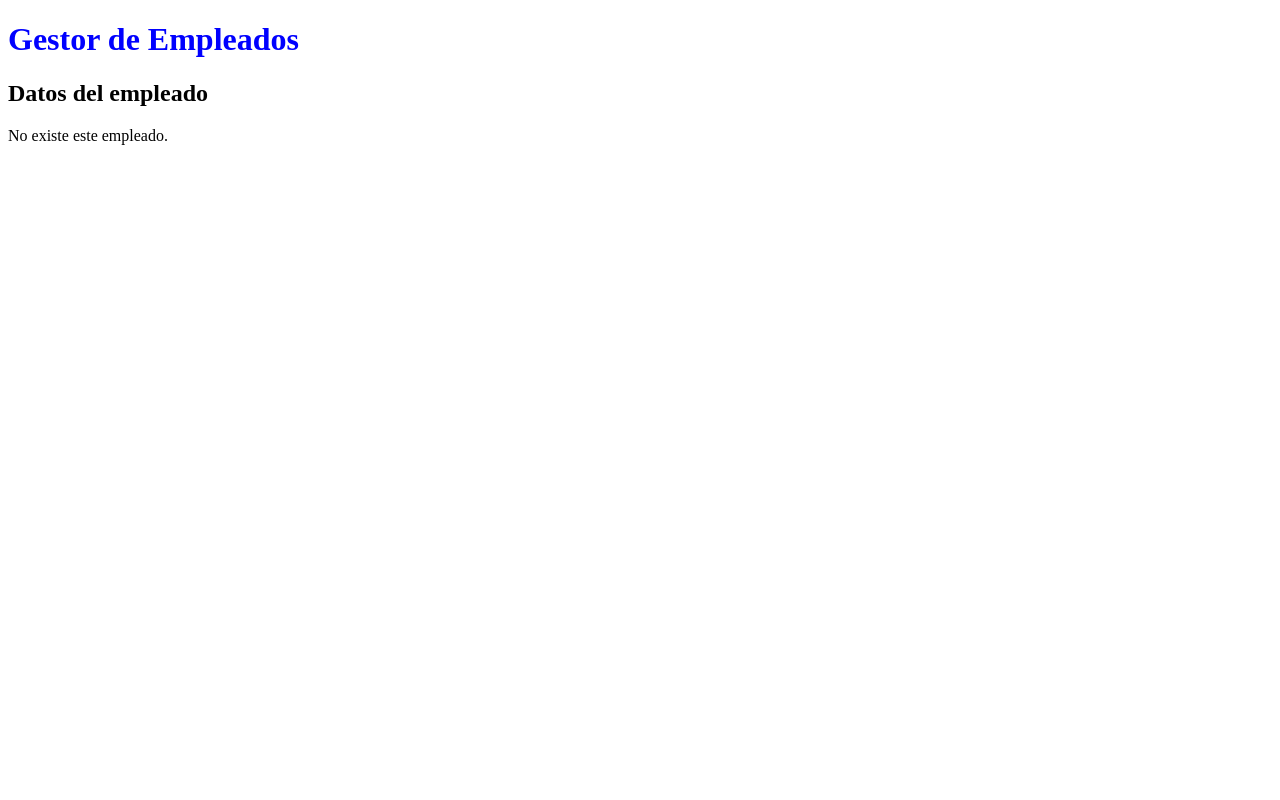
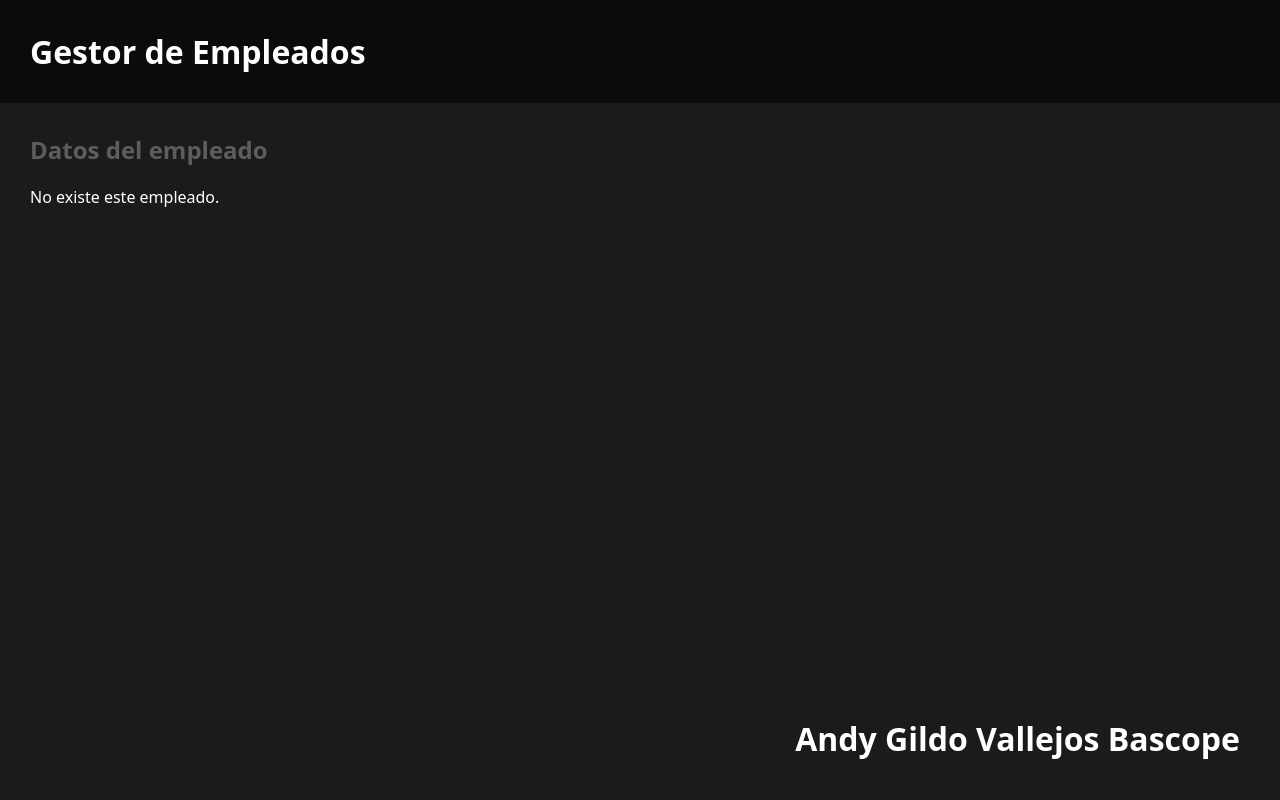
Before and after one commit to andy-vallejos/proyecto-django, a Django app: template appEmpresaDjango/templates/empleado.html in a window 1280 px wide. Run offline with Django 3.2, Linux system fonts and the light colour scheme; the template is opened without the code that fills it, so the values that code supplies are empty.

Commit message:
agregando estilos

```diff
--- a/appEmpresaDjango/static/css/estilos.css
+++ b/appEmpresaDjango/static/css/estilos.css
@@ -1,3 +1,71 @@
+* {
+  margin: 0;
+  padding: 0;
+  box-sizing: border-box;
+  font-family:
+    system-ui,
+    -apple-system,
+    BlinkMacSystemFont,
+    "Segoe UI",
+    Roboto,
+    Oxygen,
+    Ubuntu,
+    Cantarell,
+    "Open Sans",
+    "Helvetica Neue",
+    sans-serif;
+}
+
+body {
+  background: #1b1b1b;
+  color: white;
+  position: relative;
+  min-height: 100vh;
+}
+
 h1 {
-  color: blue;
+  background: #0b0b0b;
+  padding: 30px;
 }
+
+h2 {
+  color: #5e5c5c;
+}
+
+ul {
+  list-style: none;
+}
+
+a {
+  text-decoration: none;
+  color: white;
+  background: #0b0b0b;
+  border-radius: 10px;
+  padding: 5px;
+}
+
+.contenido {
+  width: 100%;
+  min-height: 50vh;
+  padding: 30px;
+  display: flex;
+  flex-direction: column;
+  gap: 20px;
+}
+
+.card {
+  width: 300px;
+  display: flex;
+  flex-direction: column;
+  gap: 20px;
+  background: rgb(48, 46, 46);
+  padding: 20px;
+  border-radius: 10px;
+}
+
+#nombre {
+  position: absolute;
+  bottom: 10px;
+  right: 10px;
+  background: none;
+}
--- a/appEmpresaDjango/templates/base.html
+++ b/appEmpresaDjango/templates/base.html
@@ -8,6 +8,7 @@
   <body>
     <div id="content">
       <h1>Gestor de Empleados</h1>
+      <h1 id="nombre">Andy Gildo Vallejos Bascope</h1>
       {% block contenido %}{% endblock %}
     </div>
   </body>
--- a/appEmpresaDjango/templates/detail.html
+++ b/appEmpresaDjango/templates/detail.html
@@ -5,9 +5,10 @@
 {% endblock %}
 
 {% block contenido %}
-  <h2>Datos del departamento</h2>
+  <section class="contenido">
+    <h2>Datos del departamento</h2>
   {% if departamento %}
-    <ul>
+    <ul class="card">
       <li>{{ departamento.nombre}}</li>
       <li>{{ departamento.telefono}}</li>
       <li>
@@ -17,5 +18,6 @@
   {% else %}
     <p>No existe este departamento.</p>
   {% endif %}
+  </section>
 
 {% endblock %}
--- a/appEmpresaDjango/templates/empleado.html
+++ b/appEmpresaDjango/templates/empleado.html
@@ -5,10 +5,11 @@
 {% endblock %}
 
 {% block contenido %}
-  <h2>Datos del empleado</h2>
+  <section class='contenido'>
+    <h2>Datos del empleado</h2>
 
   {% if empleado %}
-    <ul>
+    <ul class="card">
       <li>{{ empleado.nombre}}</li>
       <li>{{ empleado.fecha_nacimiento}}</li>
       <li>{{ empleado.antiguedad}}</li>
@@ -32,4 +33,5 @@
   {% else %}
     <p>No existe este empleado.</p>
   {% endif %}
+  <section>
 {% endblock %}
--- a/appEmpresaDjango/templates/empleados.html
+++ b/appEmpresaDjango/templates/empleados.html
@@ -5,10 +5,11 @@
 {%endblock %}
 
 {% block contenido %}
-  <h2>Lista de empleados</h2>
+  <section class='contenido'>
+    <h2>Lista de empleados</h2>
   <h3>{{ departamento.nombre }}</h3>
   {% if empleados %}
-    <ul>
+    <ul class='card'>
     {% for e in empleados %}
       <li>
         <a href="{% url 'empleado' e.id %}">{{ e.nombre}}</a>
@@ -18,5 +19,6 @@
   {% else %}
     <p>No hay empleados creados.</p>
   {% endif %}
+  </section>
 
 {% endblock %}
--- a/appEmpresaDjango/templates/index.html
+++ b/appEmpresaDjango/templates/index.html
@@ -5,7 +5,8 @@
 {%endblock%}
 
 {% block contenido %}
-  <h2>Listado de departamentos</h2>
+ <section class='contenido'>
+   <h2>Listado de departamentos</h2>
   {% if lista_departamentos %}
     <ul>
       {% for d in lista_departamentos %}
@@ -17,5 +18,6 @@
   {% else %}
     <p>No hay departamentos creados.</p>
   {% endif %}
+ </section>
 
 {% endblock %}
```
